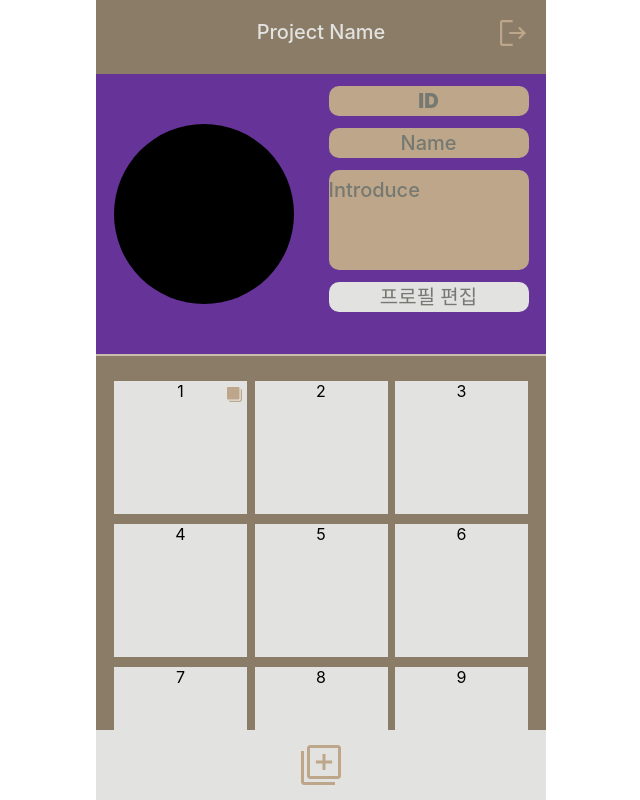
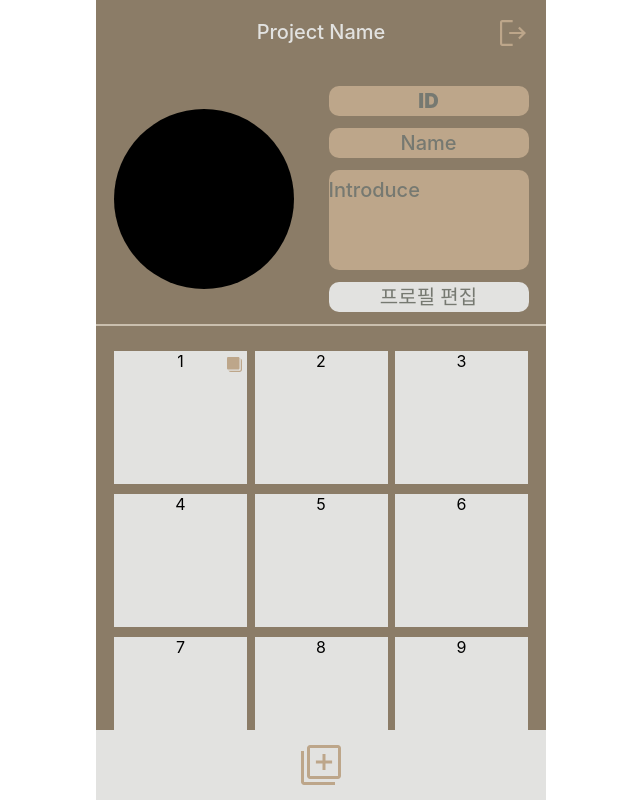
Before and after one commit to DevWonny/picture_project, a React (Create React App) app: page /main in a window 1280 px wide. Shown: the whole page, without its empty margins (319-959 px from the left). Built offline with nearby package versions, Linux system fonts and the light colour scheme; the HTML template or start-up script is replaced by a standard one.

Commit message:
style : main page 구분 색상 제거

```diff
--- a/src/views/Main.tsx
+++ b/src/views/Main.tsx
@@ -146,13 +146,12 @@ const LogoutButton = styled.div`
 
 const ProfileContainer = styled.div`
   width: 100%;
-  height: 280px;
+  height: 250px;
   position: relative;
   margin-top: 30px;
   display: flex;
   align-items: center;
   justify-content: space-around;
-  background: rebeccapurple;
   border-bottom: 2px solid #cabfae;
 `;
 
```
